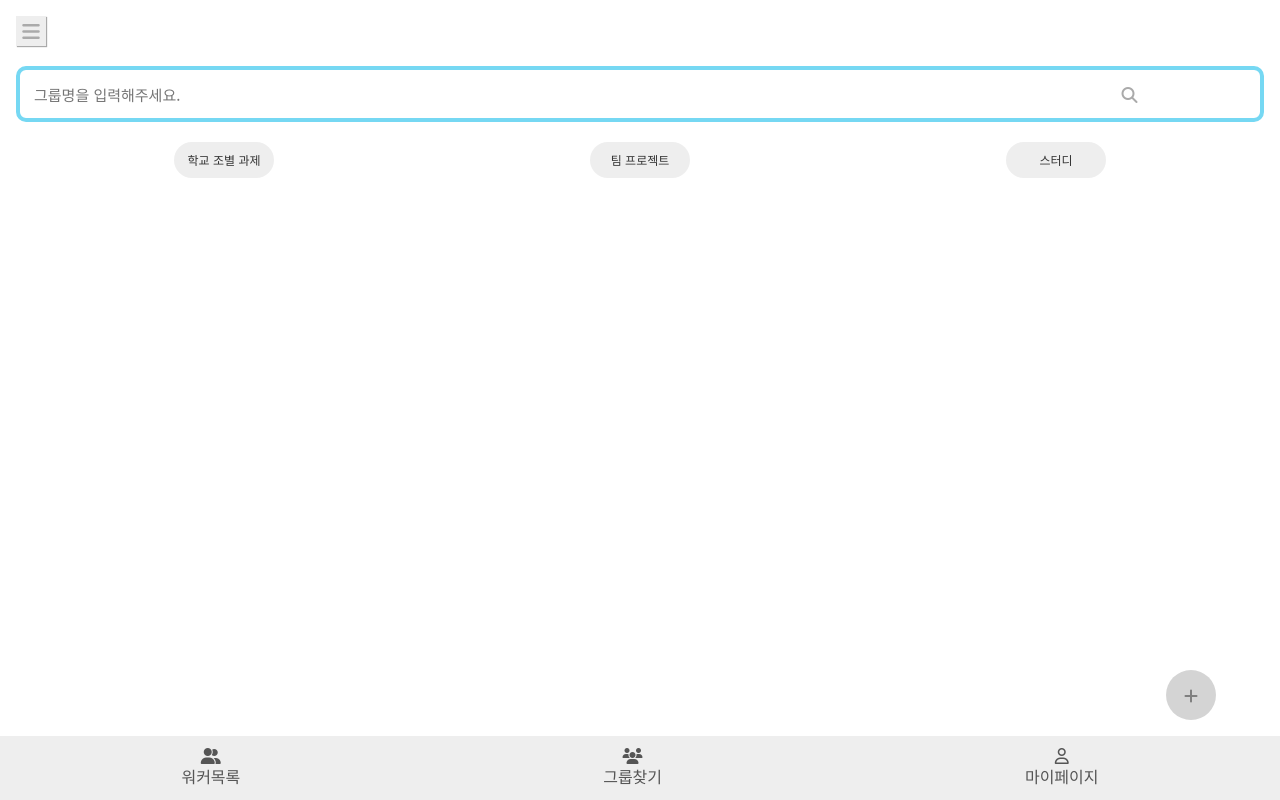
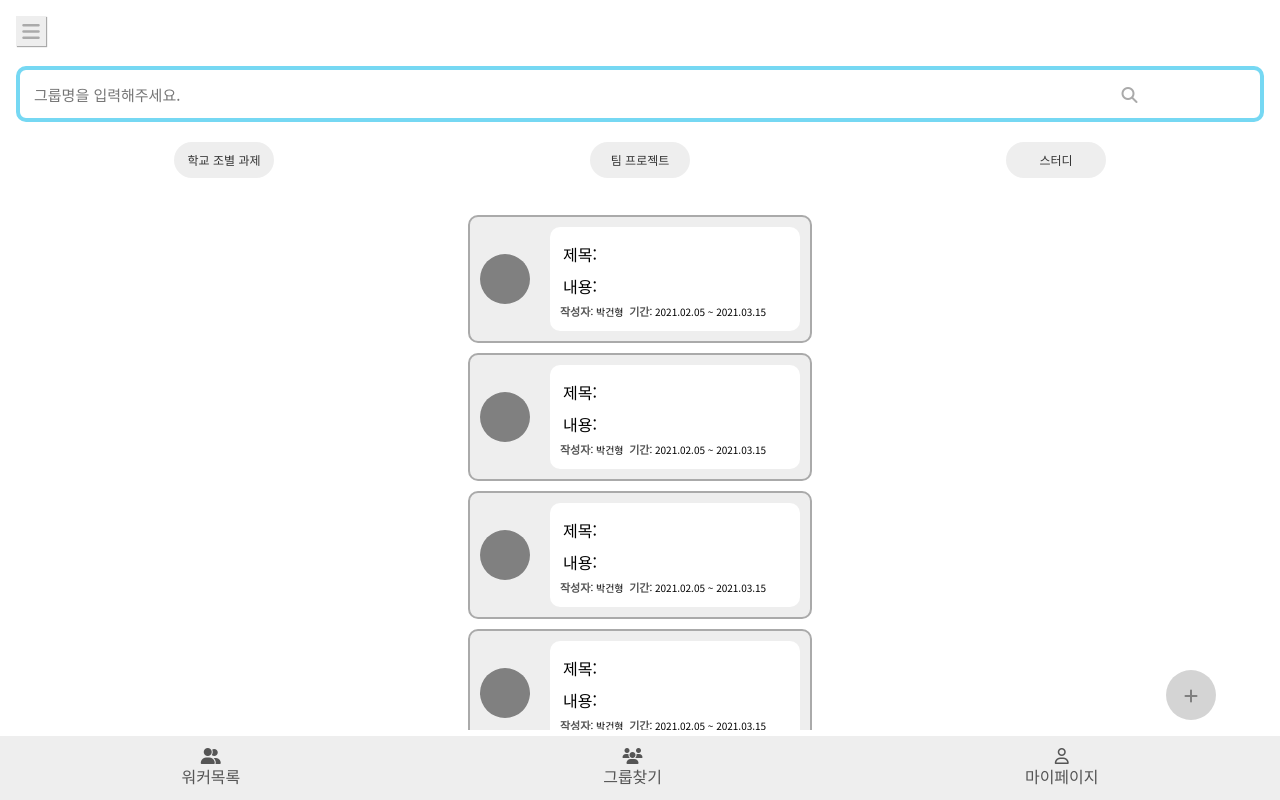
Before and after one commit to myungjin2009/SYU_BalanceTask_2021, a React (Create React App) app in the folder balance_task/client/: page /group_search in a window 1280 px wide. Built offline with nearby package versions, Linux system fonts and the light colour scheme.

Commit message:
그룹 찾기 페이지 기본UI는 끝남

```diff
--- /dev/null
+++ b/balance_task/client/src/components/GroupCard.js
@@ -0,0 +1,77 @@
+import React from 'react';
+import styled from 'styled-components';
+
+const GroupCard = () =>{
+  return(
+    <Container>
+      <Img>
+
+      </Img>
+      <Content>
+        <Title>제목:</Title>
+        <p>내용:</p>
+        <Default>
+          <DefaultContent><span>작성자</span>: 박건형 &nbsp;</DefaultContent>
+          <DefaultContent><span>기간</span>: 2021.02.05 ~ 2021.03.15</DefaultContent>
+        </Default>
+      </Content>
+    </Container>
+  );
+}
+
+const Container = styled.div`
+  display: flex;
+  align-items: center;
+  min-width: 300px;
+  height: 130px;
+  padding: 10px;
+  margin: 5px;
+  border: 2px solid #aaa;
+  border-radius: 10px;
+  background: #eee;
+`;
+
+const Img = styled.div`
+  width: 50px;
+  height: 50px;
+  background: gray;
+  border-radius: 25px;
+  margin-right: 20px;
+`;
+
+const Content = styled.div`
+  background: white;
+  border-radius: 10px;
+  display: flex;
+  flex-direction: column;
+  align-items: center;
+  width: 250px;
+  padding: 10px;
+  &>p{
+    width: 100%;
+    padding: 3px;
+  }
+  &>div{
+    margin:2px 0;
+  }
+`;
+
+const Title = styled.div`
+  width: 100%;
+  padding: 3px;
+`;
+
+const Default = styled.div`
+  font-size: 10px;
+  width: 100%;
+`;
+
+const DefaultContent = styled.span`
+  &>span{
+    font-weight: 700;
+    font-size: 11px;
+    color: #555;
+  }
+`;
+
+export default GroupCard;
--- a/balance_task/client/src/components/Navigation.js
+++ b/balance_task/client/src/components/Navigation.js
@@ -1,22 +1,25 @@
-import React from 'react';
-import { Link } from 'react-router-dom';
-import styled from 'styled-components';
+import React from "react";
+import { Link } from "react-router-dom";
+import styled from "styled-components";
 
 const Navigation = () => {
-  return(
+  return (
     <Container>
       <Li>
-        <i class="fas fa-user-friends"></i>
-        <Link to="/worker_list">워커목록</Link></Li>
+        <i className="fas fa-user-friends"></i>
+        <Link to="/worker_list">워커목록</Link>
+      </Li>
       <Li>
-        <i class="fas fa-users"></i>
-        <Link to="/group_search">그룹찾기</Link></Li>
+        <i className="fas fa-users"></i>
+        <Link to="/group_search">그룹찾기</Link>
+      </Li>
       <Li>
-        <i class="far fa-user"></i>
-        <Link to="/">마이페이지</Link></Li>
+        <i className="far fa-user"></i>
+        <Link to="/">마이페이지</Link>
+      </Li>
     </Container>
-  )
-}
+  );
+};
 
 const Container = styled.div`
   position: fixed;
@@ -33,10 +36,10 @@ const Li = styled.li`
   display: flex;
   flex-direction: column;
   align-items: center;
-  &>a{
+  & > a {
     color: #555;
   }
-  &>i{
+  & > i {
     color: #555;
   }
 `;
--- a/balance_task/client/src/components/Router.js
+++ b/balance_task/client/src/components/Router.js
@@ -17,7 +17,7 @@ import Navigation from './Navigation';
 
 const Router = (props) =>{
   const [isTimeline, setIsTimeline] = useState(true);
-  const [user, setUser] = useState('박건형');
+  const [user, setUser] = useState('김명진');
   const [search, setSearch] = useState(null);
   const [isUser, setIsUSer] = useState(true);
 
--- a/balance_task/client/src/routes/GroupSearch.js
+++ b/balance_task/client/src/routes/GroupSearch.js
@@ -2,7 +2,10 @@ import React from 'react';
 import { Link } from 'react-router-dom';
 import styled from 'styled-components';
 import GroupSearchHeader from '../components/GroupSearchHeader';
+import GroupCard from '../components/GroupCard';
+
 const GroupSearch = () => {
+  const list = [1,2,3,4];
   return(
     <Container>
       <Menu><i className="fas fa-bars"></i></Menu>
@@ -13,7 +16,9 @@ const GroupSearch = () => {
         <Block>스터디</Block>
       </Category>
       <Main>
-
+        {
+          list.map(()=><GroupCard/>)
+        }
       </Main>
       <Button>
         <Link to="/adding_group"><i className="fas fa-plus"></i></Link>
@@ -48,7 +53,7 @@ const Menu = styled.div`
 
 const Category = styled.div`
   width: 100%;
-  height: 10vh;
+  height: 5.5vh;
   display: flex;
   justify-content: space-around;
 `;
@@ -66,7 +71,13 @@ const Block = styled.div`
 `
 
 const Main = styled.main`
-
+  display: flex;
+  flex-direction: column;
+  align-items: center;
+  width: 100%;
+  height: 68vh;
+  padding: 3vh 0;
+  overflow-y: scroll;
 `;
 
 const Button = styled.div`
--- a/balance_task/client/src/routes/Signup.js
+++ b/balance_task/client/src/routes/Signup.js
@@ -52,6 +52,7 @@ const handleAuthorize = async (e, setIsClick, auth_input, isClick) => {
   } = auth_input;
   if (value === "") {
     alert("이메일을 입력해주세요");
+    auth_input.current.focus();
     return;
   } else if (isClick === true) {
     alert("이미 이메일에 인증번호를 보냈습니다.");
@@ -77,13 +78,11 @@ const Sigunup = () => {
   const [name, setName] = useState("");
   const [isCheck, setIsCheck] = useState(false);
 
-  const form = useRef(null);
   const auth_input = useRef(null);
-
+  const password_input = useRef(null);
   //최종적으로 입력데이터 보내는 함수
   const handleSubmit = async(e) => {
-
-
+    const pwdCheck = /^(?=.*[a-zA-Z])(?=.*[!@#$%^*+=-])(?=.*[0-9]).{9,15}$/;
     e.preventDefault();
     if (
       email === "" ||
@@ -99,11 +98,17 @@ const Sigunup = () => {
         passwordCheck,
         name,
         isCheck);
-      console.log(password);
-      console.log(passwordCheck);
+      alert('아직 입력 안된 칸이 있습니다. 모두 입력해주세요!');
       return;
-    } else if (password !== passwordCheck){
+    }
+
+    if(!pwdCheck.test(password)){
+      alert("비밀번호는 영문, 숫자, 특수문자 합 9-15자리가 되어야합니다.");
+    }
+
+    if (password !== passwordCheck){
       alert('비밀번호를 다시 확인해주세요');
+      password_input.current.focus();
       console.log('?');
       return;
     }
@@ -149,8 +154,9 @@ const Sigunup = () => {
       )}
       <Input
         type="password"
+        ref={password_input}
         onChange={(e) => changePassword(e, setPassword)}
-        placeholder="비밀번호(영문, 숫자, 특수문자 합 9-12자리)"
+        placeholder="비밀번호(영문, 숫자, 특수문자 합 9-15자리)"
         autoComplete="off"
         required
       />
```
